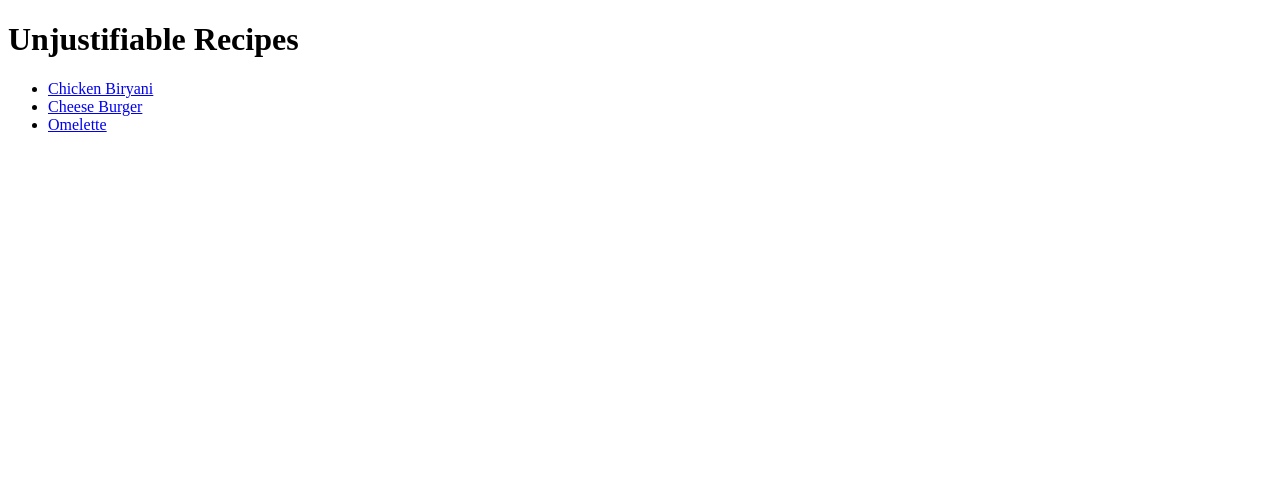
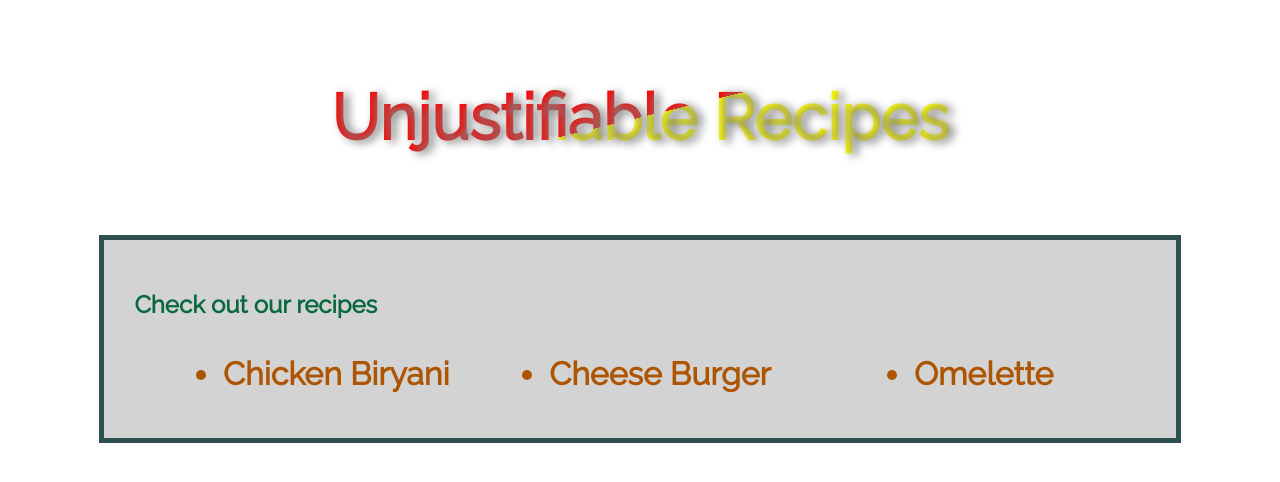
Before and after one commit to Unjustifiable1/odin-recipes, a plain HTML site: page index.html in a window 1280 px wide. Drawn offline with Linux system fonts and the light colour scheme.

Commit message:
create style.css. add divs to omlette.html

```diff
--- a/index.html
+++ b/index.html
@@ -2,17 +2,27 @@
 <html lang="en">
 <head>
     <meta charset="UTF-8">
+    <link rel="stylesheet" href="./style.css">
+    <link rel='stylesheet' href='https://fonts.googleapis.com/css?family=Raleway'>
     <title>Unjustifiable Recipes</title>
 </head>
 
 <body>
-    <h1>Unjustifiable Recipes</h1>
+    <h1>
+        <span class="heading">Unjustifiable Recipes</span>
+    </h1>
 
-    <ul>
-        <li><a href="./recipes/biryani.html">Chicken Biryani</a></li>
-        <li><a href="./recipes/burger.html">Cheese Burger</a></li>
-        <li><a href="./recipes/omelette.html">Omelette</a></li>
-    </ul>
+    <div class="recipe-gallery">
+        <h2>Check out our recipes</h2>
+        <div id="recipe-section">
+            <ul>
+                <li id="recipe-links"><a href="./recipes/biryani.html">Chicken Biryani</a></li>
+                <li id="recipe-links"><a href="./recipes/burger.html">Cheese Burger</a></li>
+                <li id="recipe-links"><a href="./recipes/omelette.html">Omelette</a></li>
+            </ul>
+        </div>
+
+    </div>
 
 </body>
 
--- /dev/null
+++ b/style.css
@@ -0,0 +1,49 @@
+* {
+    font-family: Raleway, sans-serif;
+}
+
+h1 {
+    text-align: center;
+    font-size: 64px;
+    margin: 30px auto;
+    padding: 50px;
+}
+
+.heading {
+    background-image: linear-gradient(
+        to bottom right,
+        red 0%,
+        red 50%,
+        yellow 50%,
+        yellow 100%
+    );
+    -webkit-background-clip: text;
+    padding: 50px;
+    width: 60%;
+    background-clip: text;
+    color: transparent;
+    text-shadow: 5px 2px 10px grey;
+}
+
+.recipe-gallery {
+    display: grid;
+    width: 80%;
+    padding: 30px;
+    border: 5px solid darkslategrey;
+    margin: auto;
+    color: rgb(10, 104, 65);
+    background-color: lightgrey;
+}
+
+#recipe-links, a:link, a:visited {
+    color:rgb(173, 85, 3);
+    text-decoration: none;
+    font-weight: 600;
+    font-size: 32px;
+}
+
+#recipe-section ul {
+    display: grid;
+    grid-template-columns: 1fr 1fr 1fr;
+    justify-items: center;
+}
```
Also changed, not shown: recipes/omelette.html (+10 -1 lines).
